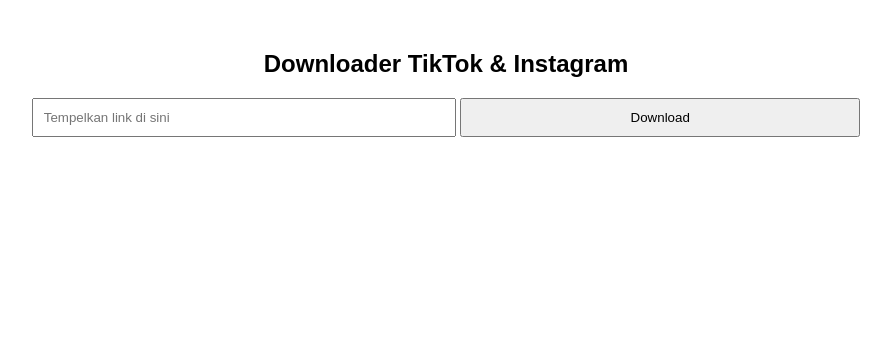
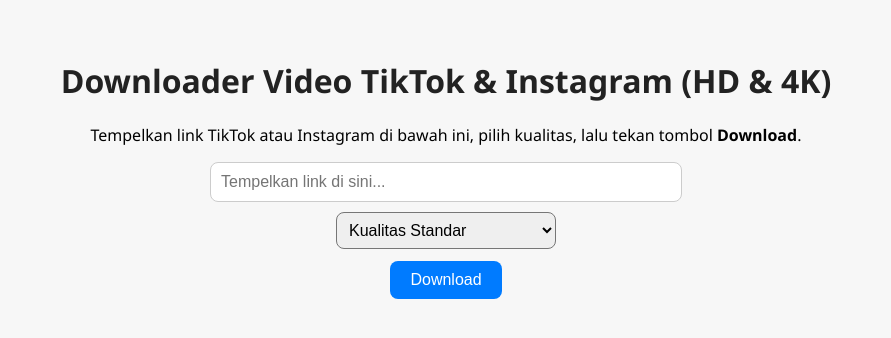
Before and after one commit to Drill054/belajar, a website: page index.html in a window 1280 px wide. Shown: the whole page, without its empty margins (194-1085 px from the left). Drawn offline with Linux system fonts and the light colour scheme.

Commit message:
index.html

```diff
--- a/index.html
+++ b/index.html
@@ -3,44 +3,135 @@
 <head>
   <meta charset="UTF-8" />
   <meta name="viewport" content="width=device-width, initial-scale=1.0" />
-  <title>TikTok & Instagram Downloader</title>
+  <title>TikTok & Instagram Downloader HD</title>
   <style>
-    body { font-family: sans-serif; text-align: center; margin-top: 50px; }
-    input, button { padding: 10px; width: 80%; max-width: 400px; }
+    body {
+      font-family: 'Segoe UI', sans-serif;
+      text-align: center;
+      background: #f7f7f7;
+      padding: 30px;
+    }
+    h1 { color: #222; }
+    input {
+      width: 80%;
+      max-width: 450px;
+      padding: 10px;
+      font-size: 16px;
+      border: 1px solid #ccc;
+      border-radius: 8px;
+    }
+    button {
+      padding: 10px 20px;
+      margin-top: 12px;
+      font-size: 16px;
+      border: none;
+      border-radius: 8px;
+      background: #007bff;
+      color: white;
+      cursor: pointer;
+    }
+    button:hover { background: #0056b3; }
+    select {
+      padding: 8px;
+      font-size: 16px;
+      border-radius: 8px;
+      margin-top: 10px;
+    }
+    #result { margin-top: 20px; }
+    video {
+      width: 90%;
+      max-width: 400px;
+      border-radius: 10px;
+      margin-top: 15px;
+      box-shadow: 0 2px 8px rgba(0,0,0,0.2);
+    }
+    a.download-btn {
+      display: inline-block;
+      margin-top: 12px;
+      background: #28a745;
+      color: white;
+      padding: 10px 20px;
+      border-radius: 8px;
+      text-decoration: none;
+    }
+    a.download-btn:hover { background: #218838; }
   </style>
 </head>
 <body>
-  <h2>Downloader TikTok & Instagram</h2>
-  <input id="url" placeholder="Tempelkan link di sini" />
-  <button onclick="download()">Download</button>
+  <h1>Downloader Video TikTok & Instagram (HD & 4K)</h1>
+  <p>Tempelkan link TikTok atau Instagram di bawah ini, pilih kualitas, lalu tekan tombol <b>Download</b>.</p>
+
+  <input id="url" placeholder="Tempelkan link di sini..." />
+  <br>
+  <select id="quality">
+    <option value="normal">Kualitas Standar</option>
+    <option value="hd">Kualitas HD (1080p)</option>
+    <option value="4k">Kualitas 4K (jika tersedia)</option>
+  </select>
+  <br>
+  <button onclick="downloadVideo()">Download</button>
   <div id="result"></div>
 
   <script>
-    async function download() {
-      const url = document.getElementById("url").value.trim();
-      if (!url) return alert("Masukkan URL dulu");
+    async function downloadVideo() {
+      const url = document.getElementById('url').value.trim();
+      const result = document.getElementById('result');
+      const quality = document.getElementById('quality').value;
+      result.innerHTML = '';
 
-      const result = document.getElementById("result");
-      result.innerHTML = "Sedang memproses...";
+      if (!url) {
+        alert('Masukkan URL dulu!');
+        return;
+      }
+
+      result.innerHTML = '<p>Sedang memproses, mohon tunggu...</p>';
 
       try {
-        // Gunakan API TikTok (misalnya tikwm.com)
-        const api = await fetch(`https://www.tikwm.com/api/?url=${encodeURIComponent(url)}`);
-        const data = await api.json();
-
-        if (!data.data || !data.data.play) {
-          result.innerHTML = "Gagal mendapatkan video 😢";
+        let apiUrl = '';
+        if (url.includes('tiktok.com')) {
+          apiUrl = `https://www.tikwm.com/api/?url=${encodeURIComponent(url)}`;
+        } else if (url.includes('instagram.com')) {
+          apiUrl = `https://snapinsta.app/api/?url=${encodeURIComponent(url)}`;
+        } else {
+          result.innerHTML = '<p style="color:red">URL tidak dikenali. Harap masukkan link TikTok atau Instagram yang valid.</p>';
           return;
         }
 
-        const videoUrl = data.data.play;
+        const response = await fetch(apiUrl);
+        const data = await response.json();
+
+        let videoUrl = '';
+
+        // TikTok (HD & 4K)
+        if (data.data) {
+          if (quality === '4k' && data.data.hdplay) {
+            videoUrl = data.data.hdplay;
+          } else if (quality === 'hd' && data.data.play) {
+            videoUrl = data.data.play;
+          } else {
+            videoUrl = data.data.play || data.data.hdplay;
+          }
+        }
+
+        // Instagram fallback
+        if (!videoUrl && data.media && data.media[0]?.src) {
+          videoUrl = data.media[0].src;
+        }
+
+        if (!videoUrl) {
+          result.innerHTML = '<p style="color:red">Gagal mendapatkan video. Coba link lain atau turunkan kualitas.</p>';
+          return;
+        }
+
         result.innerHTML = `
-          <video controls width="320" src="${videoUrl}"></video><br>
-          <a href="${videoUrl}" download="video.mp4">Klik di sini untuk Download</a>
+          <video controls src="${videoUrl}"></video><br>
+          <a class="download-btn" href="${videoUrl}" download="video_${quality}.mp4">
+            Unduh Video ${quality.toUpperCase()}
+          </a>
         `;
       } catch (e) {
         console.error(e);
-        result.innerHTML = "Terjadi error: " + e.message;
+        result.innerHTML = '<p style="color:red">Terjadi kesalahan: ' + e.message + '</p>';
       }
     }
   </script>
```
